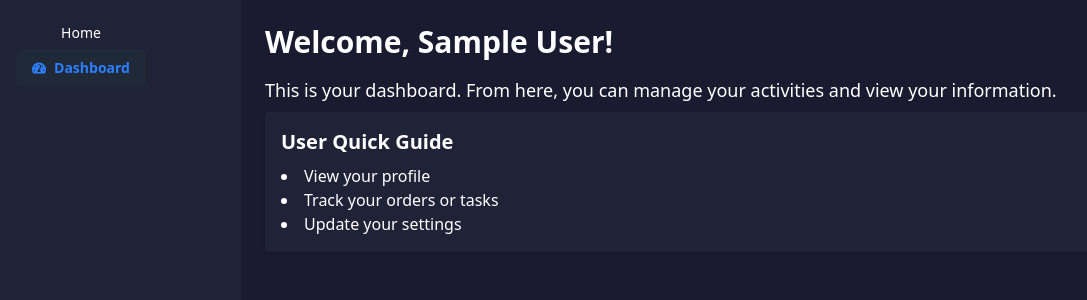
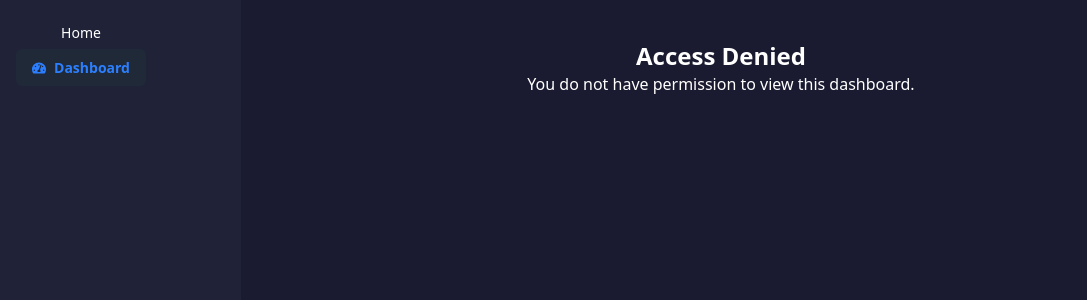
Before and after one commit to mahatab6/Node-Talk-Client-Side, a React (Vite) app: page /dashboard in a window 1280 px wide. Shown: the top 300 px of the page, without its empty margins (79-1166 px from the left). Built offline with nearby package versions, Linux system fonts and the light colour scheme; no server answers; sample sign-in values are in the browser's storage.

Commit message:
dashboard page update

```diff
--- a/src/pages/DashboardHome.jsx
+++ b/src/pages/DashboardHome.jsx
@@ -14,7 +14,7 @@ const DashboardHome = () => {
   }
 
   return (
-    <div className=" mix-h-screen bg-[#1A1B30]">
+    <div className=" min-h-screen bg-[#1A1B30]">
       <Helmet>
         <title>NodeTalk - Dashboard</title>
       </Helmet>
@@ -22,16 +22,13 @@ const DashboardHome = () => {
       {role?.role === 'admin' ? (
           <>
             <h1 className="text-3xl font-bold mb-4 p-6">Dashboard Overview</h1>
-
             <p className="text-lg mb-2 p-6">
               Welcome back! Here's what's happening with your platform.
             </p>
             <AminDashboardHome/>
-
           </>
-      ) : (
+        ) : role?.role === 'user' || role?.role === 'paidmember' ? (
           <>
-
             <div className='p-6'>
               <h1 className="text-3xl font-bold mb-4">Welcome, {user?.displayName || 'User'}!</h1>
 
@@ -48,9 +45,14 @@ const DashboardHome = () => {
                 </ul>
               </div>
             </div>
+          </>
+        ) : (
+          <div className="text-center text-white p-10">
+            <h1 className="text-2xl font-bold">Access Denied</h1>
+            <p>You do not have permission to view this dashboard.</p>
+          </div>
+      )}
 
-        </>
-      )}
     </div>
   );
 };
--- a/src/pages/adminDashboard/AminDashboardHome.jsx
+++ b/src/pages/adminDashboard/AminDashboardHome.jsx
@@ -15,7 +15,7 @@ const AminDashboardHome = () => {
 
     const axiosSecureJWT = useAxiosToken();
 
-    const {data, isLoading}=useQuery({
+    const {data}=useQuery({
         queryKey: ["user-count"],
         queryFn: async () =>{
             const res = await axiosSecureJWT.get('/total-user-info');
@@ -23,9 +23,7 @@ const AminDashboardHome = () => {
         }
     })
 
-    if(isLoading){
-        return<LoadingPage/>
-    }
+
 
     return (
         <div className='bg-[#1A1B30] p-6'>
--- a/src/pages/adminDashboard/ManageUsers.jsx
+++ b/src/pages/adminDashboard/ManageUsers.jsx
@@ -12,7 +12,7 @@ const ManageUsers = () => {
     const axiosSecureJWT = useAxiosToken();
     const [search, setSearch] = useState('');
     const [page, setPage] = useState(1);
-    const [limit] =useState(5);
+    const [limit] =useState(10);
 
 
     const {data,isLoading, refetch} = useQuery({
```
Lines whose indentation alone changed are shown as unchanged.
